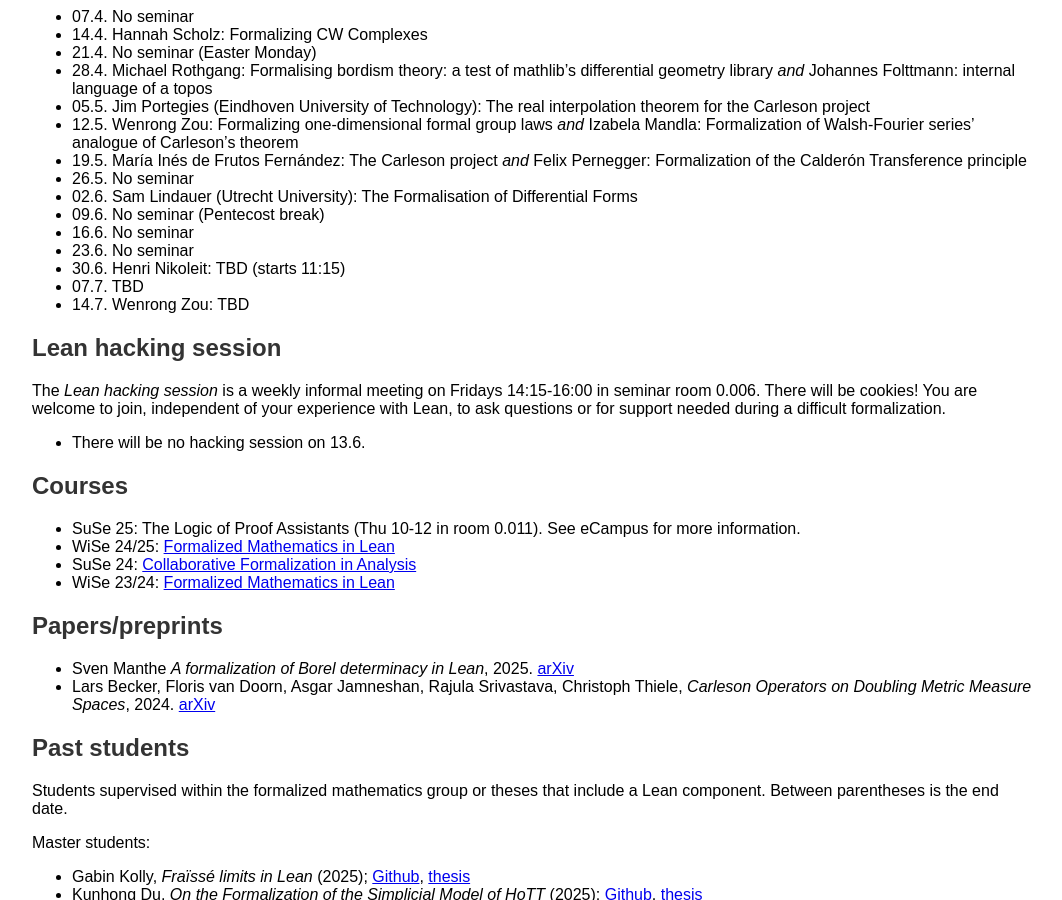
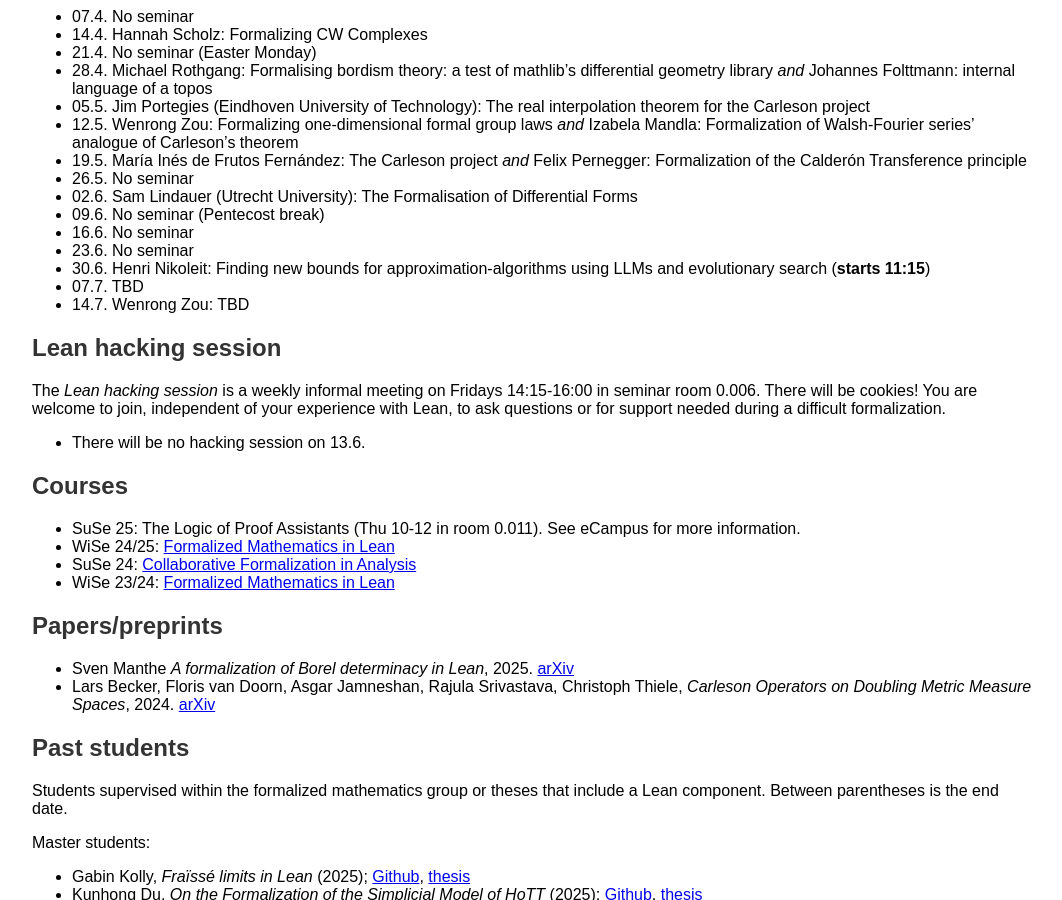
Before and after one commit to fpvandoorn/fpvandoorn.github.io, a Jekyll site: the page built from formalized-mathematics.md, in a window 1280 px wide and 900 px high, scrolled down 778 px. Shown: the whole window, without its empty margins (108-1170 px from the left). Built offline with Jekyll 4.4.1, drawn with Linux system fonts in a browser that asks for light colours; our own code applies the rules of GitHub Pages for plain Markdown files.

Commit message:
Update seminar schedule (#10)

```diff
--- a/formalized-mathematics.md
+++ b/formalized-mathematics.md
@@ -55,7 +55,7 @@ Schedule:
 * 09.6. No seminar (Pentecost break)
 * 16.6. No seminar
 * 23.6. No seminar
-* 30.6. Henri Nikoleit: TBD (starts 11:15)
+* 30.6. Henri Nikoleit: Finding new bounds for approximation-algorithms using LLMs and evolutionary search (**starts 11:15**)
 * 07.7. TBD
 * 14.7. Wenrong Zou: TBD
 
```
